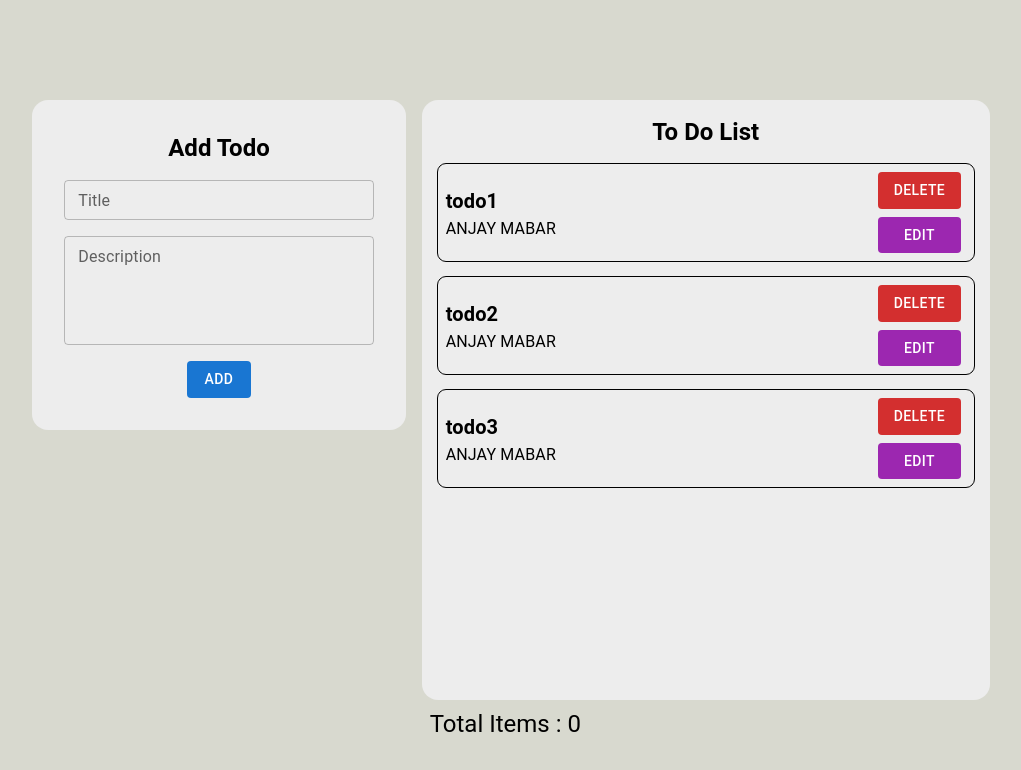
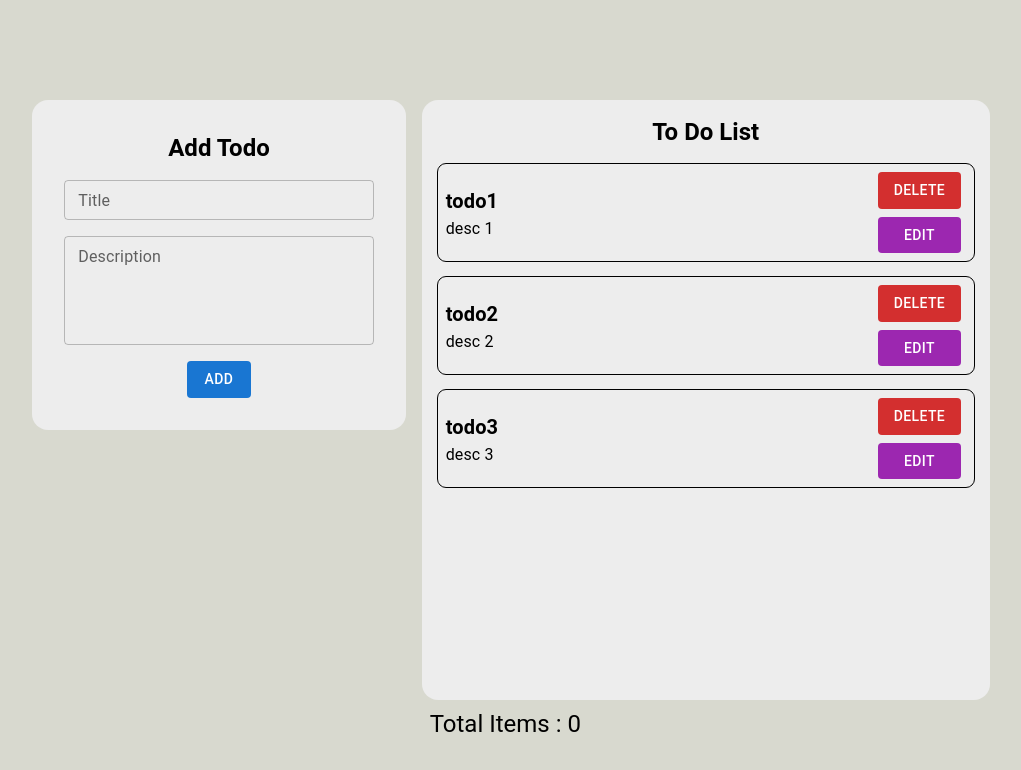
Before and after one commit to aldimenur/simple-todo-app, a React (Create React App) app: page / in a window 1280 px wide. Shown: the top 770 px of the page, without its empty margins (129-1150 px from the left). Built offline with nearby package versions, Linux system fonts and the light colour scheme.

Commit message:
add delete function redux but not working

```diff
--- a/src/components/TodoLists.js
+++ b/src/components/TodoLists.js
@@ -28,8 +28,8 @@ const TodoLists = () => {
   const dispatch = useDispatch();
   const TODOS = useSelector((state) => state.todos);
 
-  const handleDelete = (desc) => {
-    dispatch(deleteTodo(desc));
+  const handleDelete = () => {
+    dispatch(deleteTodo());
   };
 
   return (
@@ -87,7 +87,12 @@ const TodoLists = () => {
                   <Box
                     sx={{ display: "flex", flexDirection: "column", gap: 1 }}
                   >
-                    <Button variant="contained" color="error" disableElevation>
+                    <Button
+                      variant="contained"
+                      color="error"
+                      disableElevation
+                      onClick={handleDelete}
+                    >
                       Delete
                     </Button>
                     <Button
--- a/src/redux/todoSlice.js
+++ b/src/redux/todoSlice.js
@@ -3,9 +3,9 @@ import { createSlice } from "@reduxjs/toolkit";
 const todoSlice = createSlice({
   name: "todos",
   initialState: [
-    { id: 1, title: "todo1", desc: "ANJAY MABAR", completed: false },
-    { id: 2, title: "todo2", desc: "ANJAY MABAR", completed: false },
-    { id: 3, title: "todo3", desc: "ANJAY MABAR", completed: true },
+    { id: 1, title: "todo1", desc: "desc 1", completed: false },
+    { id: 2, title: "todo2", desc: "desc 2", completed: false },
+    { id: 3, title: "todo3", desc: "desc 3", completed: true },
   ],
   reducers: {
     addTodo: (state, action) => {
@@ -18,8 +18,7 @@ const todoSlice = createSlice({
       state.push(newTodo);
     },
     deleteTodo: (state, action) => {
-      const index = state.findIndex((todo) => todo.id === action.payload.id);
-      state[index].desc = action.payload.desc;
+      return state.filter((todo) => todo.id !== action.payload.id);
     },
   },
 });
```
